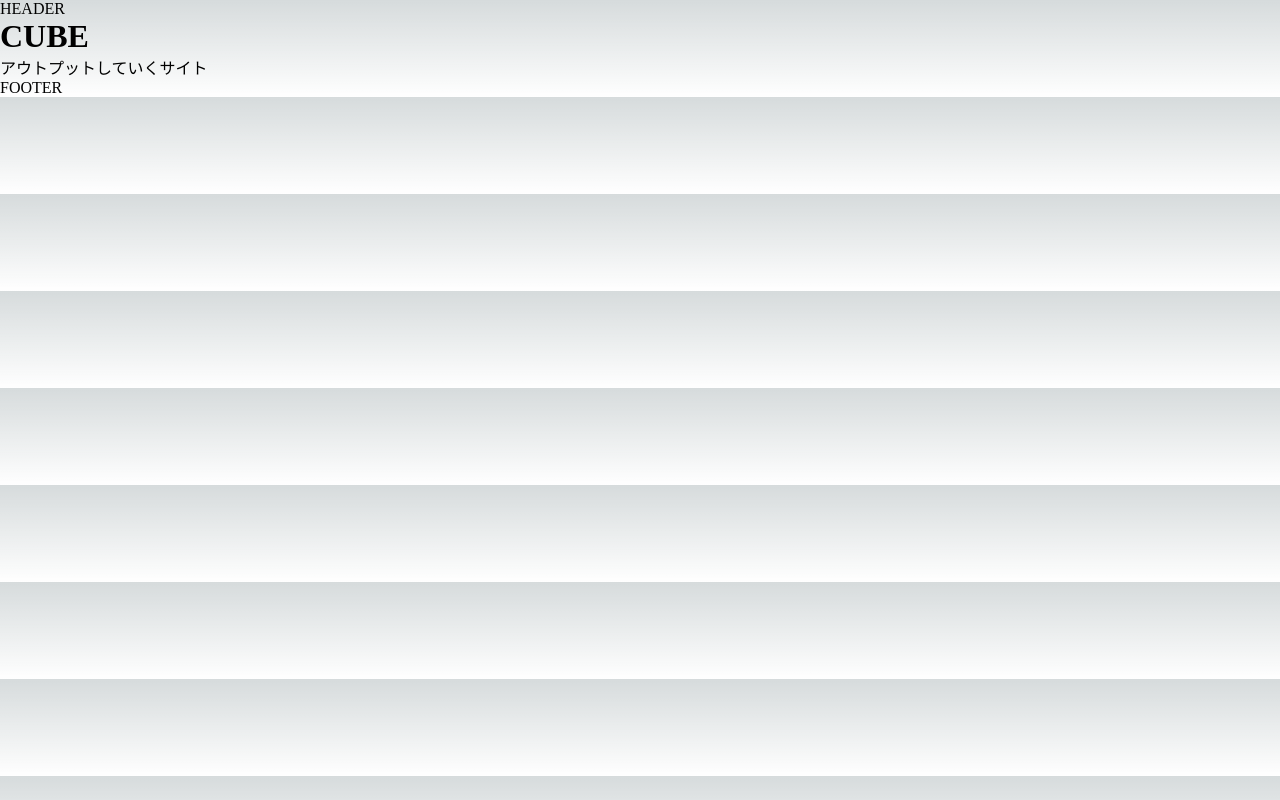
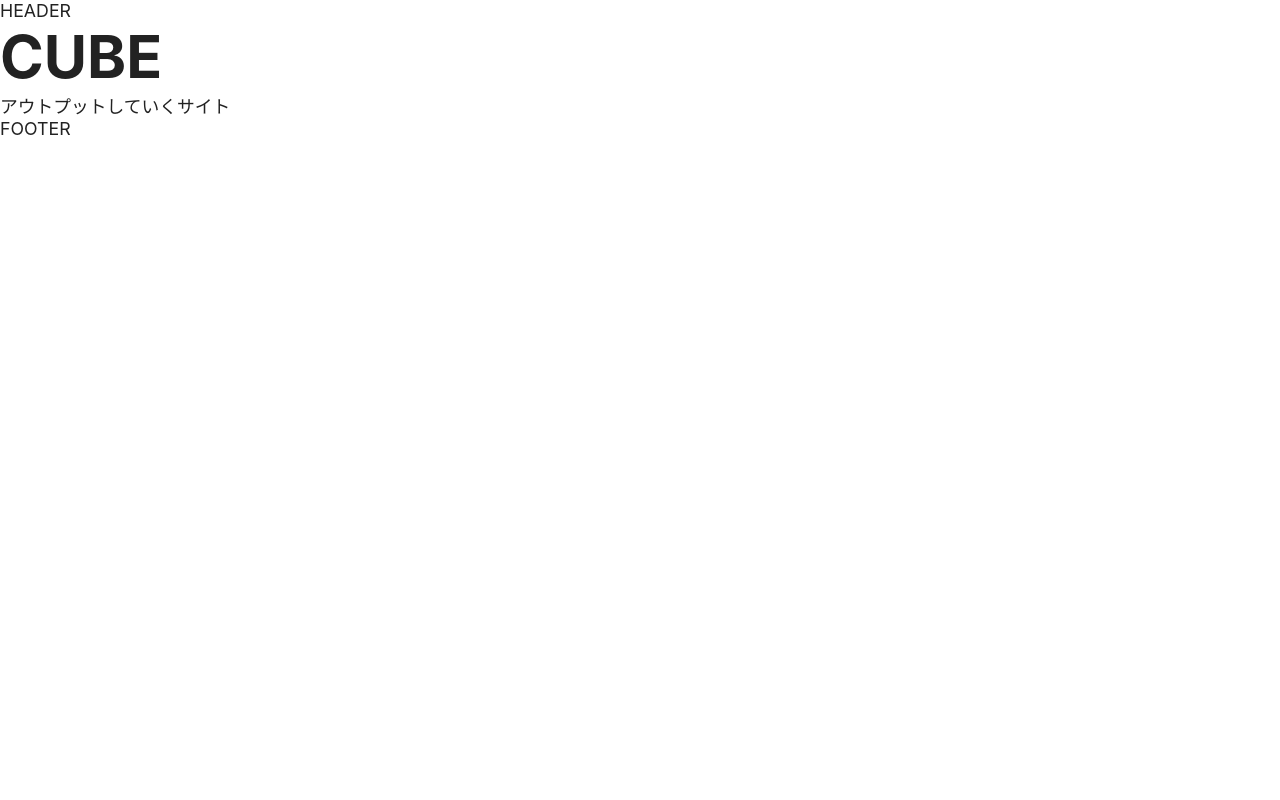
Before and after one commit to itc-s23014/blog, a Next.js app: page / in a window 1280 px wide. Built offline with nearby package versions, Linux system fonts and the light colour scheme.

Commit message:
Revert "index.js_push"
This reverts commit a4a6c377e819aa75fd8ad10ba53b71e42b74782a.

```diff
--- a/styles/globals.css
+++ b/styles/globals.css
@@ -1,107 +1,76 @@
 :root {
-  --max-width: 1100px;
-  --border-radius: 12px;
-  --font-mono: ui-monospace, Menlo, Monaco, 'Cascadia Mono', 'Segoe UI Mono',
-    'Roboto Mono', 'Oxygen Mono', 'Ubuntu Monospace', 'Source Code Pro',
-    'Fira Mono', 'Droid Sans Mono', 'Courier New', monospace;
+  /* カラー（色） */
+  --white: #ffffff;
+  --gray-10: #eeeeee;
+  --gray-25: #aaaaaa;
+  --gray-50: #707070;
+  --gray-75: #444444;
+  --black: #222222;
+  --accent: #0d87e0;
 
-  --foreground-rgb: 0, 0, 0;
-  --background-start-rgb: 214, 219, 220;
-  --background-end-rgb: 255, 255, 255;
+  /* タイポグラフィ（フォントサイズ） */
+  --body: clamp(1rem, 0.95rem + 0.2vw, 1.125rem); /* 16-18px */
+  --display: clamp(4.5rem, 1.83rem + 11.34vw, 10rem); /* 72-160 */
+  --heading1: clamp(2rem, 1.3rem + 3vw, 4rem); /* 32-64px */
+  --heading2: calc(var(--body) * 1.5); /* 24-27px */
+  --heading3: calc(var(--body) * 1.2); /* 19.2-21.6px */
+  --small-heading2: clamp(0.875rem, 4vw - 1rem, 1.6875rem); /* 14-27px */
+  --small-heading3: calc(var(--small-heading2) * 0.86); /* 12-23px */
 
-  --primary-glow: conic-gradient(
-    from 180deg at 50% 50%,
-    #16abff33 0deg,
-    #0885ff33 55deg,
-    #54d6ff33 120deg,
-    #0071ff33 160deg,
-    transparent 360deg
-  );
-  --secondary-glow: radial-gradient(
-    rgba(255, 255, 255, 1),
-    rgba(255, 255, 255, 0)
-  );
-
-  --tile-start-rgb: 239, 245, 249;
-  --tile-end-rgb: 228, 232, 233;
-  --tile-border: conic-gradient(
-    #00000080,
-    #00000040,
-    #00000030,
-    #00000020,
-    #00000010,
-    #00000010,
-    #00000080
-  );
-
-  --callout-rgb: 238, 240, 241;
-  --callout-border-rgb: 172, 175, 176;
-  --card-rgb: 180, 185, 188;
-  --card-border-rgb: 131, 134, 135;
+  /* スペース（余白・間隔） */
+  --space-xs: clamp(1.25rem, 1rem + 0.98vw, 1.875rem); /* 20-30px */
+  --space-sm: calc(var(--space-xs) * 1.5); /* 30-45px */
+  --space-md: calc(var(--space-xs) * 2); /* 40-60px */
+  --space-lg: calc(var(--space-xs) * 3); /* 60-90px */
+  --space-xl: calc(var(--space-xs) * 4); /* 80-120px */
+  --space-jump: clamp(1.25rem, 0.35rem + 3.8vw, 3.75rem); /* 20-60px */
 }
 
-@media (prefers-color-scheme: dark) {
-  :root {
-    --foreground-rgb: 255, 255, 255;
-    --background-start-rgb: 0, 0, 0;
-    --background-end-rgb: 0, 0, 0;
-
-    --primary-glow: radial-gradient(rgba(1, 65, 255, 0.4), rgba(1, 65, 255, 0));
-    --secondary-glow: linear-gradient(
-      to bottom right,
-      rgba(1, 65, 255, 0),
-      rgba(1, 65, 255, 0),
-      rgba(1, 65, 255, 0.3)
-    );
-
-    --tile-start-rgb: 2, 13, 46;
-    --tile-end-rgb: 2, 5, 19;
-    --tile-border: conic-gradient(
-      #ffffff80,
-      #ffffff40,
-      #ffffff30,
-      #ffffff20,
-      #ffffff10,
-      #ffffff10,
-      #ffffff80
-    );
-
-    --callout-rgb: 20, 20, 20;
-    --callout-border-rgb: 108, 108, 108;
-    --card-rgb: 100, 100, 100;
-    --card-border-rgb: 200, 200, 200;
-  }
+/* 基本設定 */
+body {
+  color: var(--black);
+  font-family: -apple-system, BlinkMacSystemFont, 'Segoe UI', Helvetica, Arial,
+    sans-serif;
+  font-size: var(--body);
 }
 
-* {
-  box-sizing: border-box;
-  padding: 0;
-  margin: 0;
+h1 {
+  font-size: var(--heading1);
 }
 
-html,
-body {
-  max-width: 100vw;
-  overflow-x: hidden;
+h2 {
+  font-size: var(--heading2);
 }
 
-body {
-  color: rgb(var(--foreground-rgb));
-  background: linear-gradient(
-      to bottom,
-      transparent,
-      rgb(var(--background-end-rgb))
-    )
-    rgb(var(--background-start-rgb));
+h3 {
+  font-size: var(--heading3);
+}
+
+/* next/image */
+span > img {
+  transition: 0.2s;
+}
+
+/* リセット */
+body,
+h1,
+h2,
+h3,
+p,
+figure,
+ul {
+  margin: 0;
+  padding: 0;
+  list-style: none;
+}
+
+*,
+*::before,
+*::after {
+  box-sizing: border-box;
 }
 
 a {
   color: inherit;
   text-decoration: none;
 }
-
-@media (prefers-color-scheme: dark) {
-  html {
-    color-scheme: dark;
-  }
-}
```
